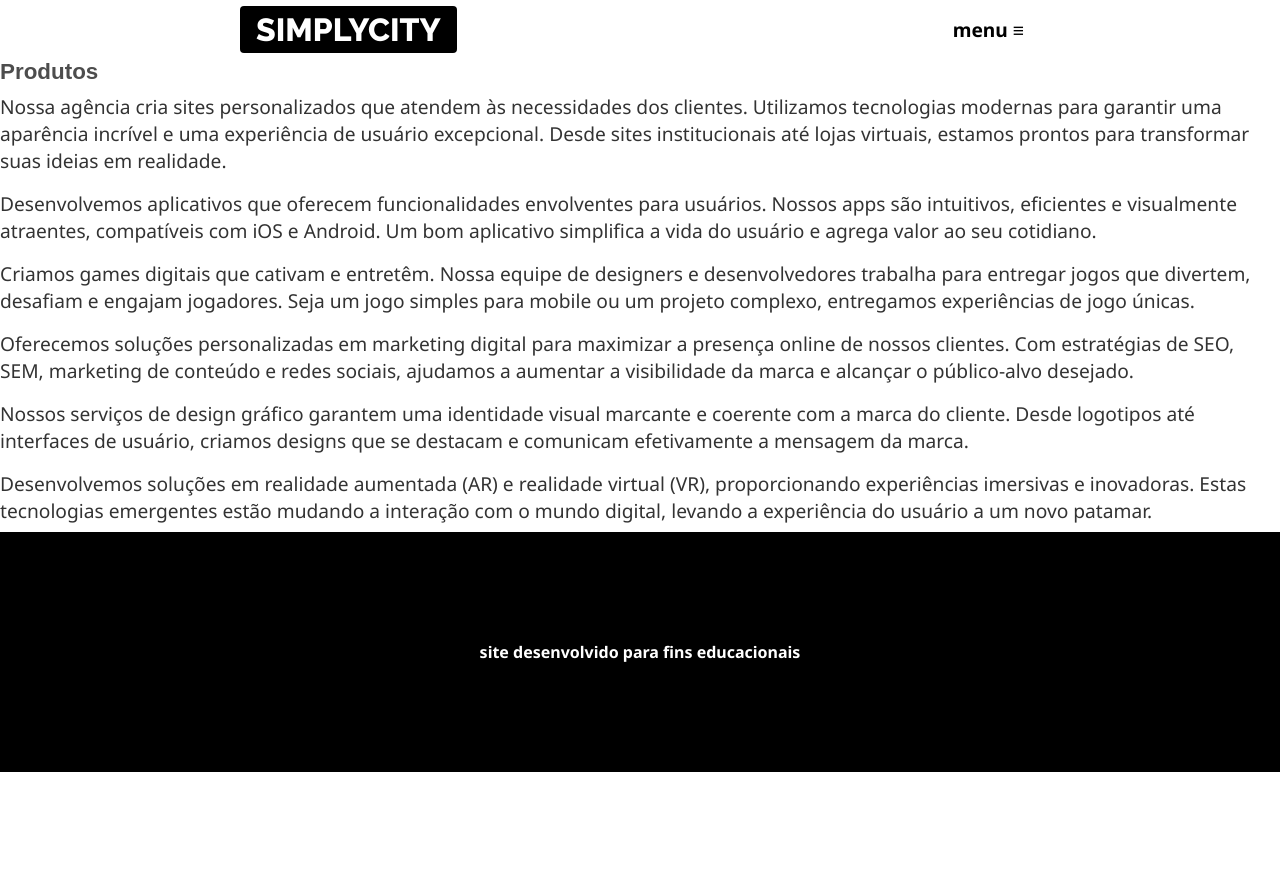
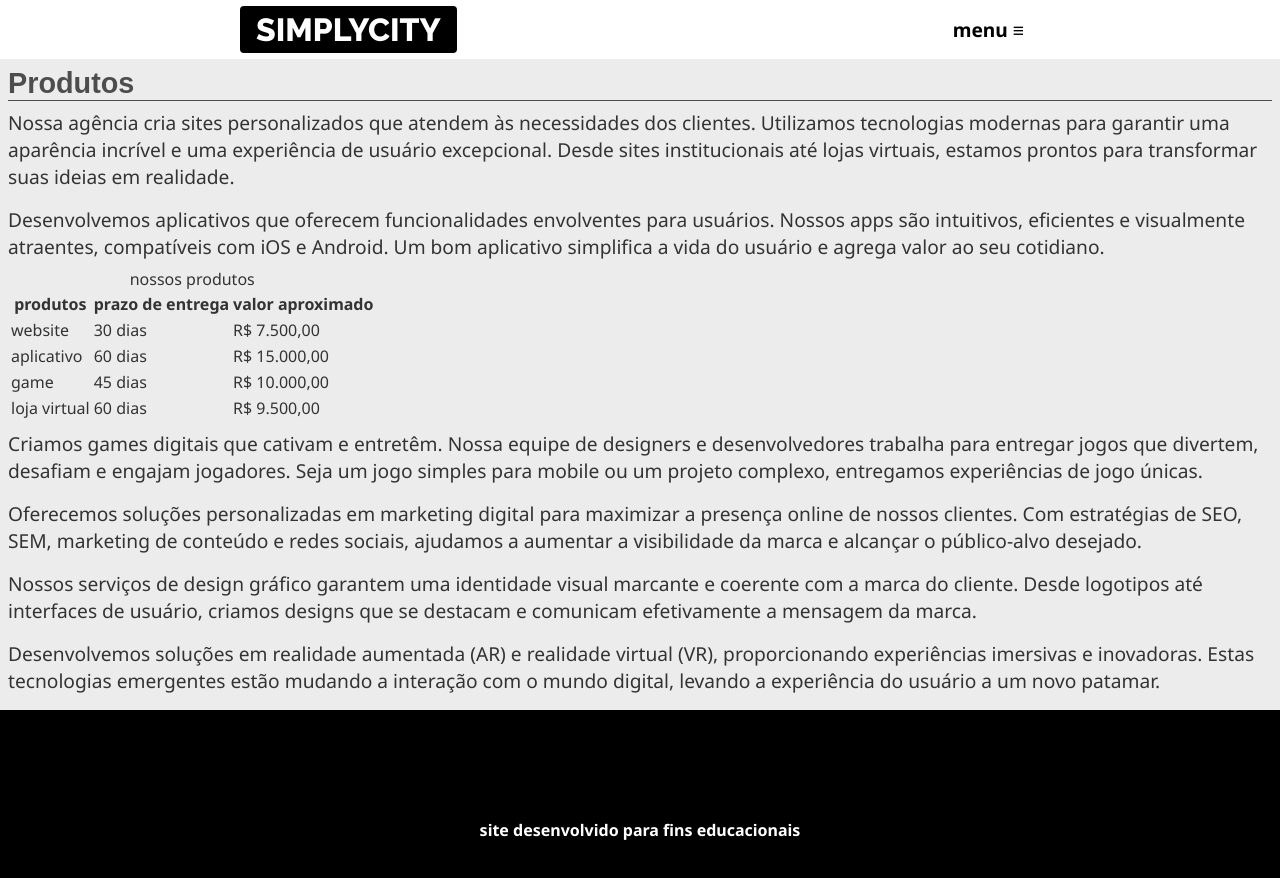
Before and after one commit to luaXoXo/simplycity, a plain HTML site: page produtos.html in a window 1280 px wide. Before the commit the page ends 800 px from the top, so only its background shows below. Drawn offline with Linux system fonts and the light colour scheme.

Commit message:
mto forte

```diff
--- a/css/estilos.css
+++ b/css/estilos.css
@@ -198,3 +198,15 @@ article address {
 
 
 }
+
+.conteudo-geral {
+
+    background-color: var(--cor-intermediaria);
+    padding: 0.5rem;
+}
+
+.conteudo-geral h2 {
+    padding-left: 0;
+    font-size: 1.8rem;
+    border-bottom: solid 1px;
+}
--- a/produtos.html
+++ b/produtos.html
@@ -48,8 +48,39 @@
     simplifica a vida do usuário e agrega valor ao seu cotidiano.
 </p>
 
+<table>
+    <caption>nossos produtos</caption>
+    <thead>
+        <tr>
+            <th>produtos</th>
+            <th>prazo de entrega</th>
+            <th>valor aproximado</th>
+        </tr>
+    </thead>
+    <tbody>
+        <tr>
+            <td>website</td>
+            <td>30 dias</td>
+            <td>R$ 7.500,00</td>
+        </tr>
+        <tr>
+            <td>aplicativo</td>
+            <td>60 dias</td>
+            <td>R$ 15.000,00</td>
+        </tr>
+        <tr>
+            <td>game</td>
+            <td>45 dias</td>
+            <td>R$ 10.000,00</td>
+        </tr>
+        <tr>
+            <td>loja virtual</td>
+            <td>60 dias</td>
+            <td>R$ 9.500,00</td>
+        </tr>
+    </tbody>
+</table>
 
-<!-- aqui colocaremos uma tabela -->
 
 <p>
     Criamos games digitais que cativam e entretêm. Nossa equipe de designers e desenvolvedores trabalha para
```
